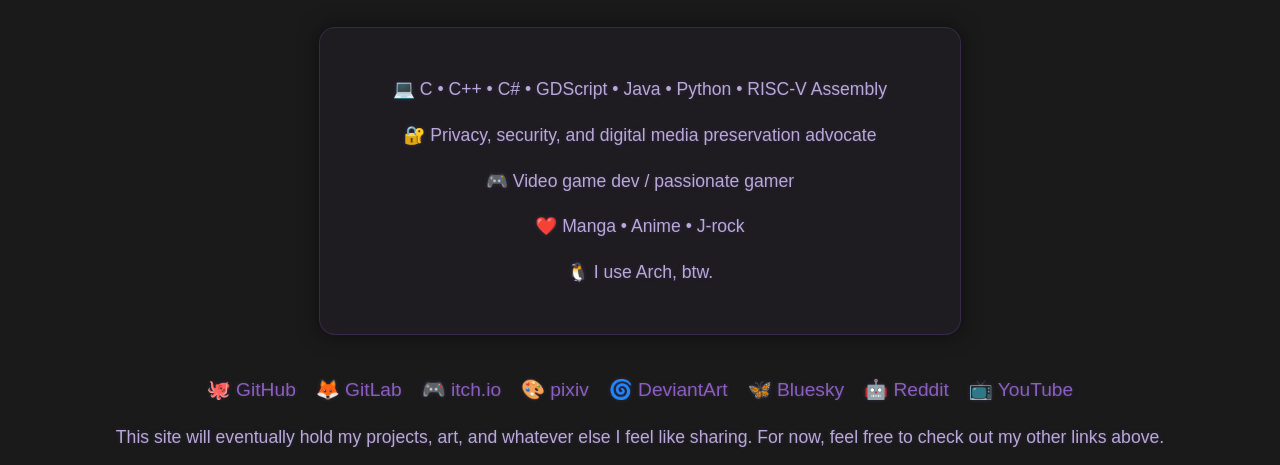
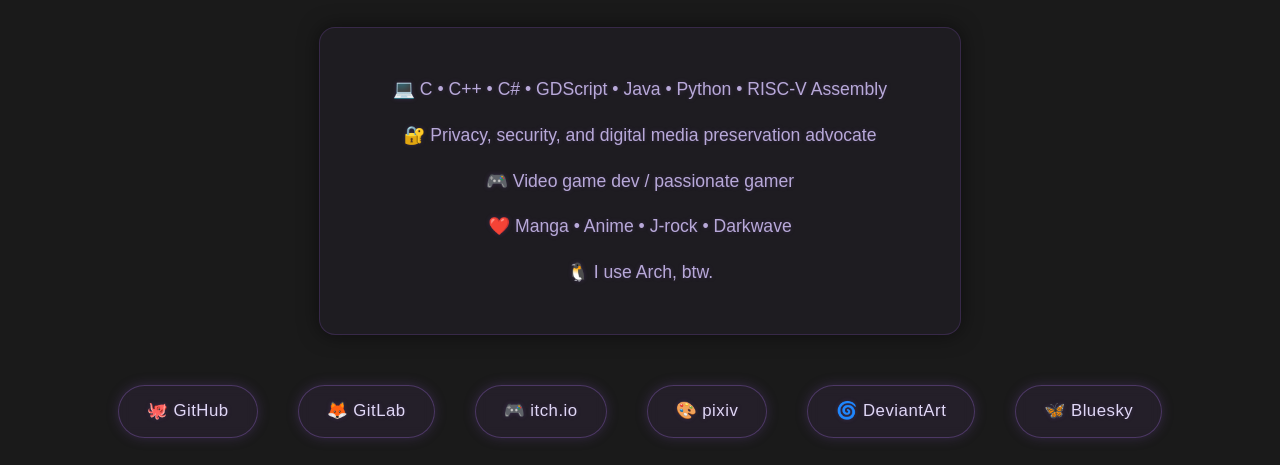
Before and after one commit to kibahime/kibahime.github.io, a plain HTML site: page index.html in a window 1280 px wide. Shown: the part 486-951 px from the top of the page. Drawn offline with Linux system fonts and the light colour scheme.

Commit message:
Update index.html

```diff
--- a/index.html
+++ b/index.html
@@ -18,20 +18,21 @@
       <p>💻 C • C++ • C# • GDScript • Java • Python • RISC-V Assembly</p>
       <p>🔐 Privacy, security, and digital media preservation advocate</p>
       <p>🎮 Video game dev / passionate gamer</p>
-      <p>❤️ Manga • Anime • J-rock</p>
+      <p>❤️ Manga • Anime • J-rock • Darkwave</p>
       <p>🐧 I use Arch, btw.</p>
     </section>
 
     <section class="links">
       <ul>
-        <li><a href="https://github.com/kibahime" target="_blank">🐙 GitHub</a></li>
-        <li><a href="https://gitlab.com/kibahime" target="_blank">🦊 GitLab</a></li>
-        <li><a href="https://kibahime.itch.io" target="_blank">🎮 itch.io</a></li>
-        <li><a href="https://www.pixiv.net/en/users/120491570" target="_blank">🎨 pixiv</a></li>
-        <li><a href="https://www.deviantart.com/realkibahime" target="_blank">🌀 DeviantArt</a></li>
-        <li><a href="https://bsky.app/profile/kibahime.bsky.social" target="_blank">🦋 Bluesky</a></li>
-        <li><a href="https://www.reddit.com/user/realkibahime" target="_blank">🤖 Reddit</a></li>
-        <li><a href="https://youtube.com/@kibahime" target="_blank">📺 YouTube</a></li>
+        <li><a href="https://github.com/kibahime" target="_blank" class="button glow">🐙 GitHub</a></li>
+        <li><a href="https://gitlab.com/kibahime" target="_blank" class="button glow">🦊 GitLab</a></li>
+        <li><a href="https://kibahime.itch.io" target="_blank" class="button glow">🎮 itch.io</a></li>
+        <li><a href="https://www.pixiv.net/en/users/120491570" target="_blank" class="button glow">🎨 pixiv</a></li>
+        <li><a href="https://www.deviantart.com/realkibahime" target="_blank" class="button glow">🌀 DeviantArt</a></li>
+        <li><a href="https://bsky.app/profile/kibahime.bsky.social" target="_blank" class="button glow">🦋 Bluesky</a></li>
+        <li><a href="https://x.com/realkibahime" target="_blank" class="button glow">𝕏 X/Twitter</a></li>
+        <li><a href="https://www.reddit.com/user/realkibahime" target="_blank" class="button glow">🤖 Reddit</a></li>
+        <li><a href="https://youtube.com/@kibahime" target="_blank" class="button glow">📺 YouTube</a></li>
       </ul>
     </section>
     <p>This site will eventually hold my projects, art, and whatever else I feel like sharing. For now, feel free to check out my other links above.</p>
```
